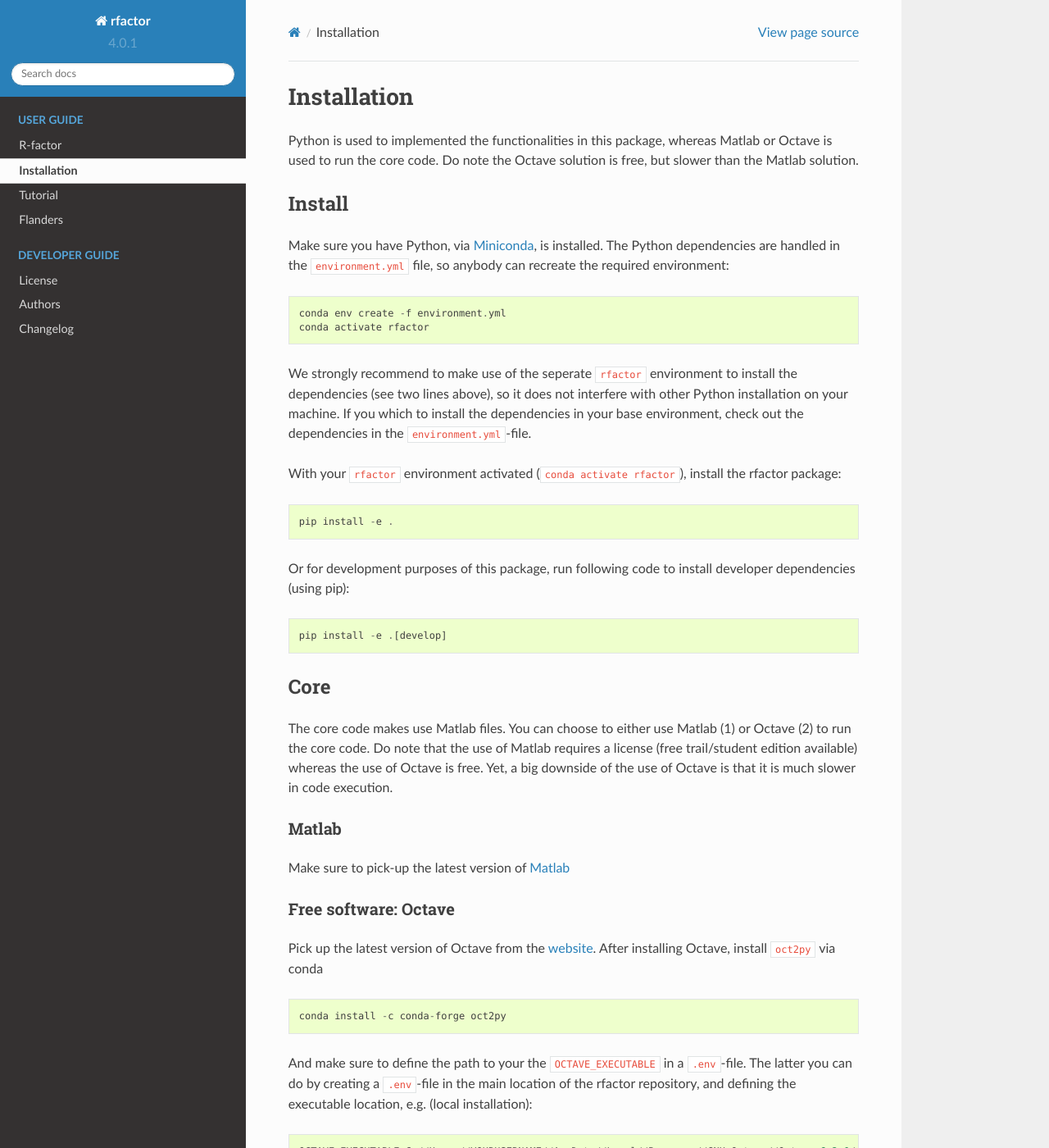
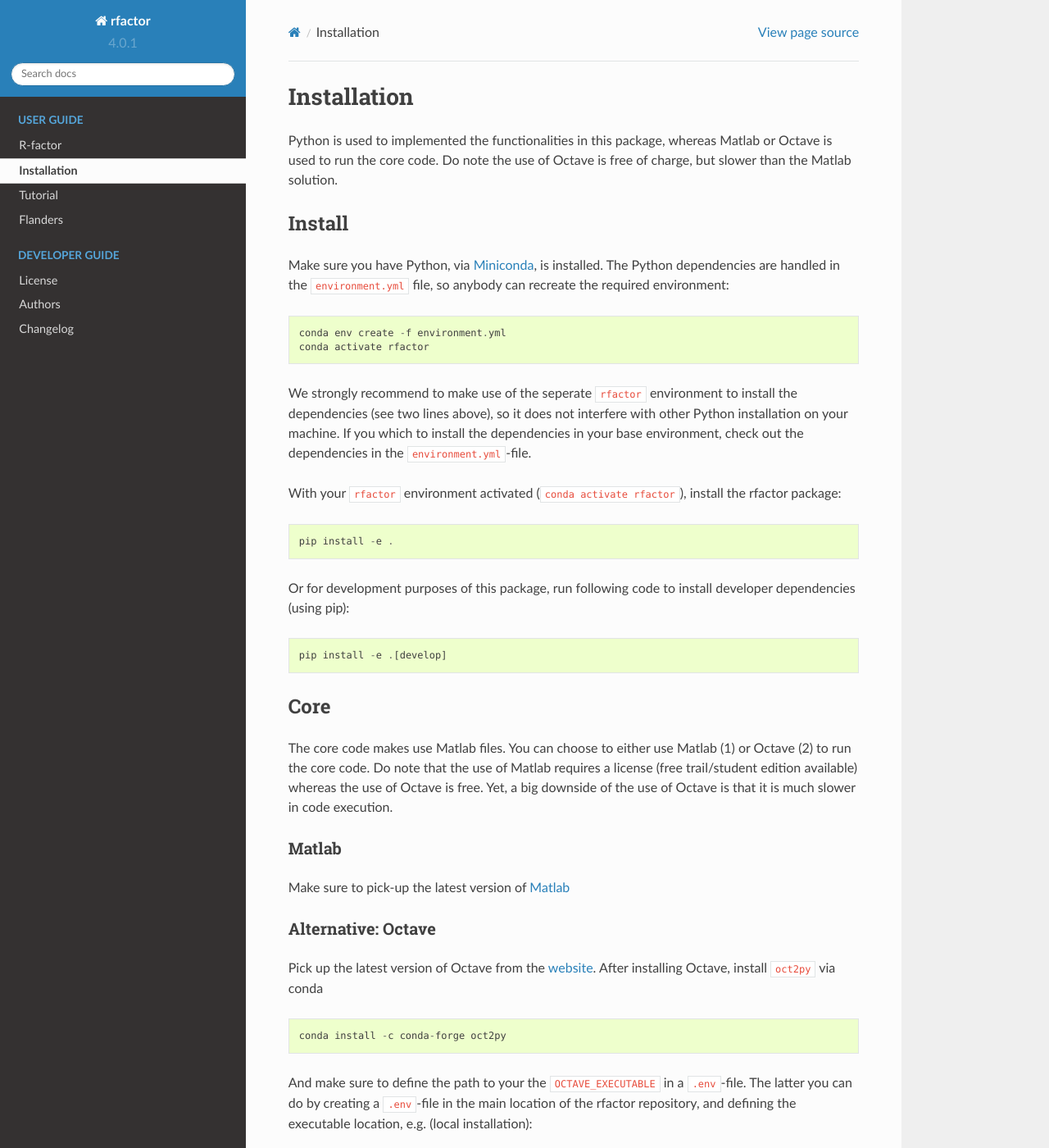
Before and after one commit to watem-sedem/rfactor, a Sphinx documentation site: the page built from docs/installation.rst, in a window 1280 px wide and 1400 px high. Shown: the whole window at 82% size. Built offline with Sphinx 7.4.7 and the Read the Docs theme 2.0.0, drawn with Linux system fonts in a browser that asks for light colours; pages that are not in the unit, such as notebooks, are missing from menus; the version number is read from the project's files by our own code.

Commit message:
fix previous commit

```diff
--- a/docs/installation.rst
+++ b/docs/installation.rst
@@ -4,8 +4,8 @@ Installation
 ============
 
 Python is used to implemented the functionalities in this package, whereas
-Matlab or Octave is used to run the core code. Do note the Octave solution is
-free, but slower than the Matlab solution.
+Matlab or Octave is used to run the core code. Do note the use of Octave is
+free of charge, but slower than the Matlab solution.
 
 Install
 -------
@@ -55,8 +55,8 @@ Make sure to pick-up the
 latest version of
 `Matlab <https://nl.mathworks.com/products/matlab.html?requestedDomain=>`__
 
-Free software: Octave
-~~~~~~~~~~~~~~~~~~~~~~~~~~~~~~~~
+Alternative: Octave
+~~~~~~~~~~~~~~~~~~~
 Pick up the latest version of Octave from the
 `website <https://www.gnu.org/software/octave/index>`__. After installing
 Octave, install ``oct2py`` via conda
```
Also changed, not shown: README.md (+3 -3 lines), README.rst (+4 -3 lines).
